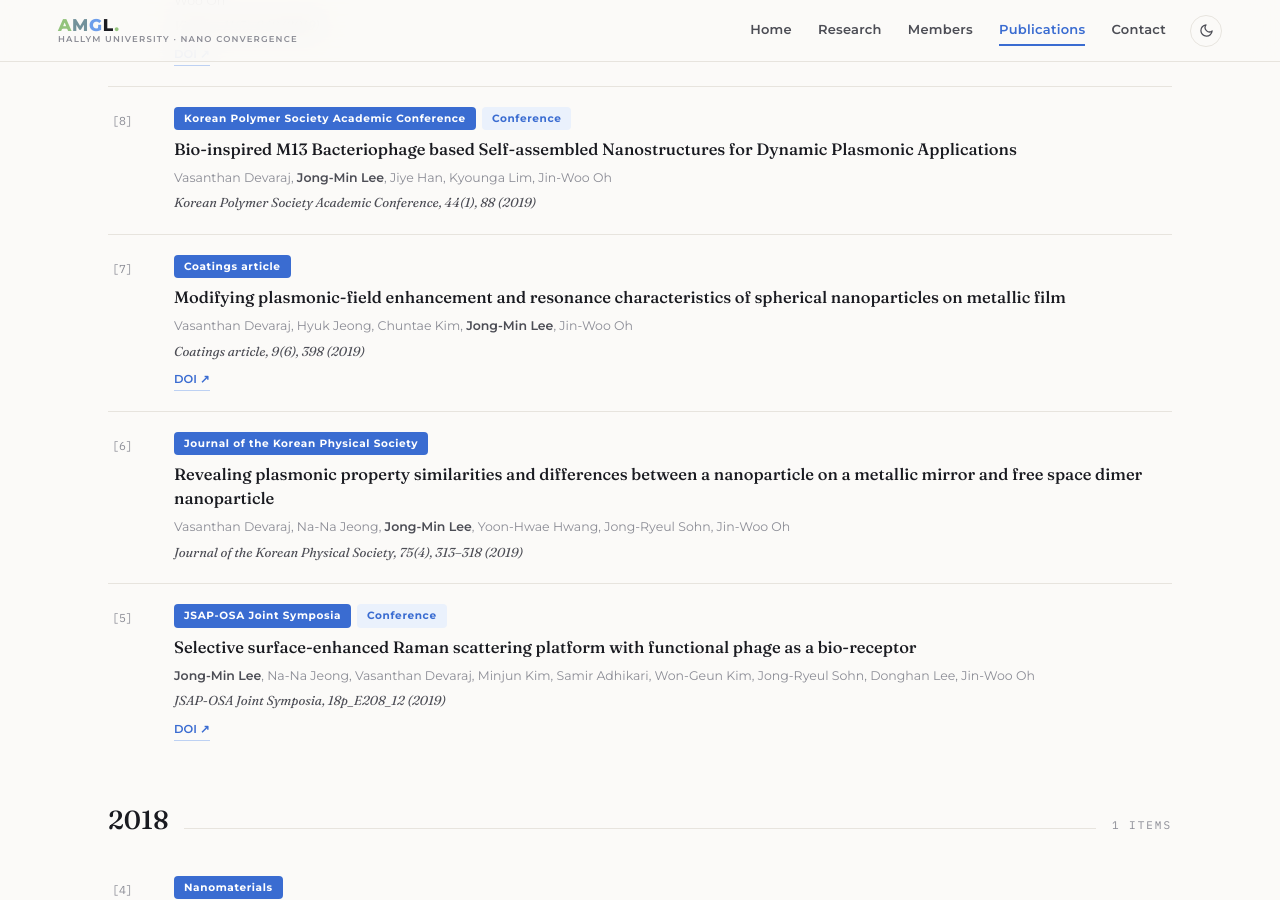
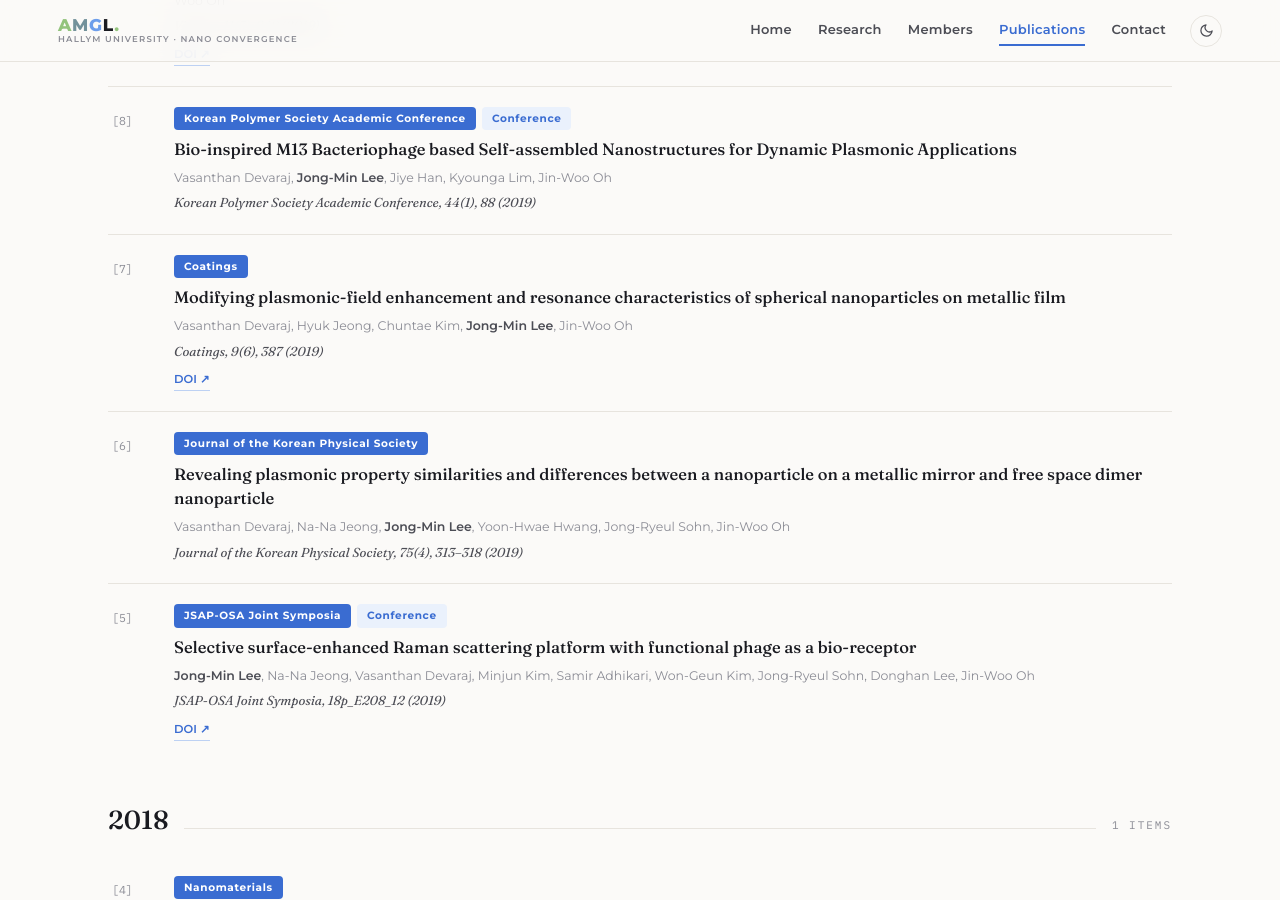
Before and after one commit to HTKRS/AMGL, a Jekyll site: the page built from publications.html, in a window 1280 px wide and 900 px high, scrolled down 8329 px. Built offline with Jekyll 4.4.1, drawn with Linux system fonts in a browser that asks for light colours.

Commit message:
Update _data/publications.yml (via Pages CMS)

```diff
--- a/_data/publications.yml
+++ b/_data/publications.yml
@@ -404,8 +404,8 @@
 - title: Modifying plasmonic-field enhancement and resonance characteristics of
     spherical nanoparticles on metallic film
   authors: Vasanthan Devaraj, Hyuk Jeong, Chuntae Kim, Jong-Min Lee, Jin-Woo Oh
-  journal: Coatings article
-  info: 9(6), 398
+  journal: Coatings
+  info: 9(6), 387
   year: 2019
   doi: 10.3390/coatings9060387
   type: journal
```
